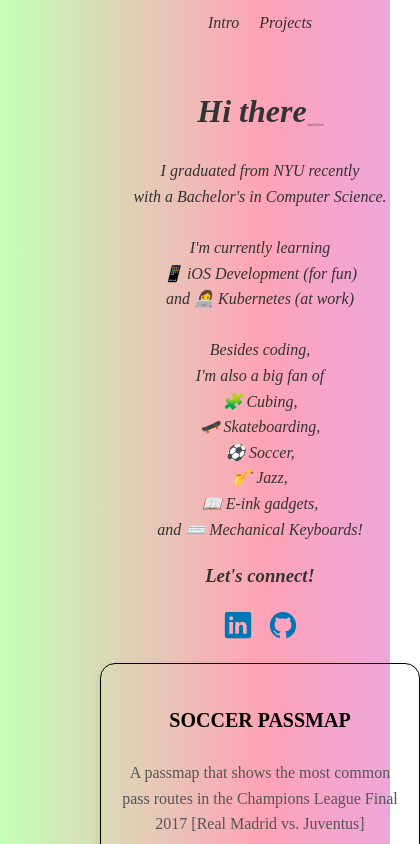
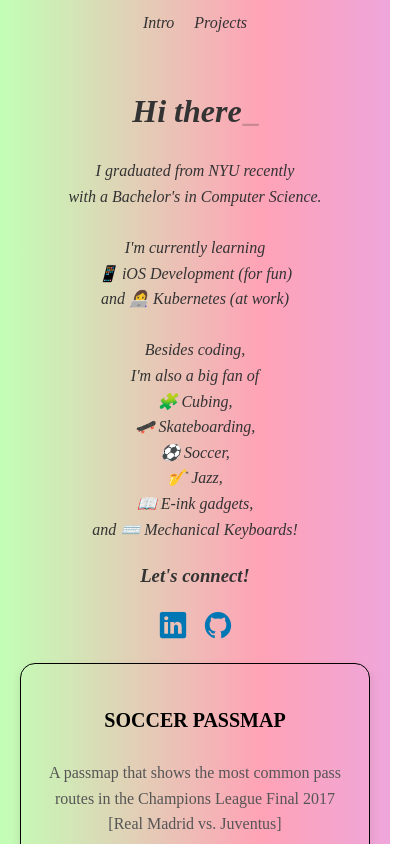
Before and after one commit to leesolivia14/leesolivia14.github.io, a React (Vite) app: page / in a window 390 px wide. Shown: the top 844 px of the page, 420 px wide, since content can reach past the window. Built offline with nearby package versions, Linux system fonts and the light colour scheme; a web font is replaced by a local one.

Commit message:
fixing margins for .grid-container in mobile view

```diff
--- a/src/App.css
+++ b/src/App.css
@@ -280,6 +280,10 @@ li {
 
 /* mobile */
 @media (max-width: 800px) {
+    .grid-container {
+        margin-right: 20px;
+        margin-left: 20px;
+    }
     .navbar {
         justify-content: center;
     }
```
Also changed, not shown: 4 other files (tests, documents, lock files or other folders).
